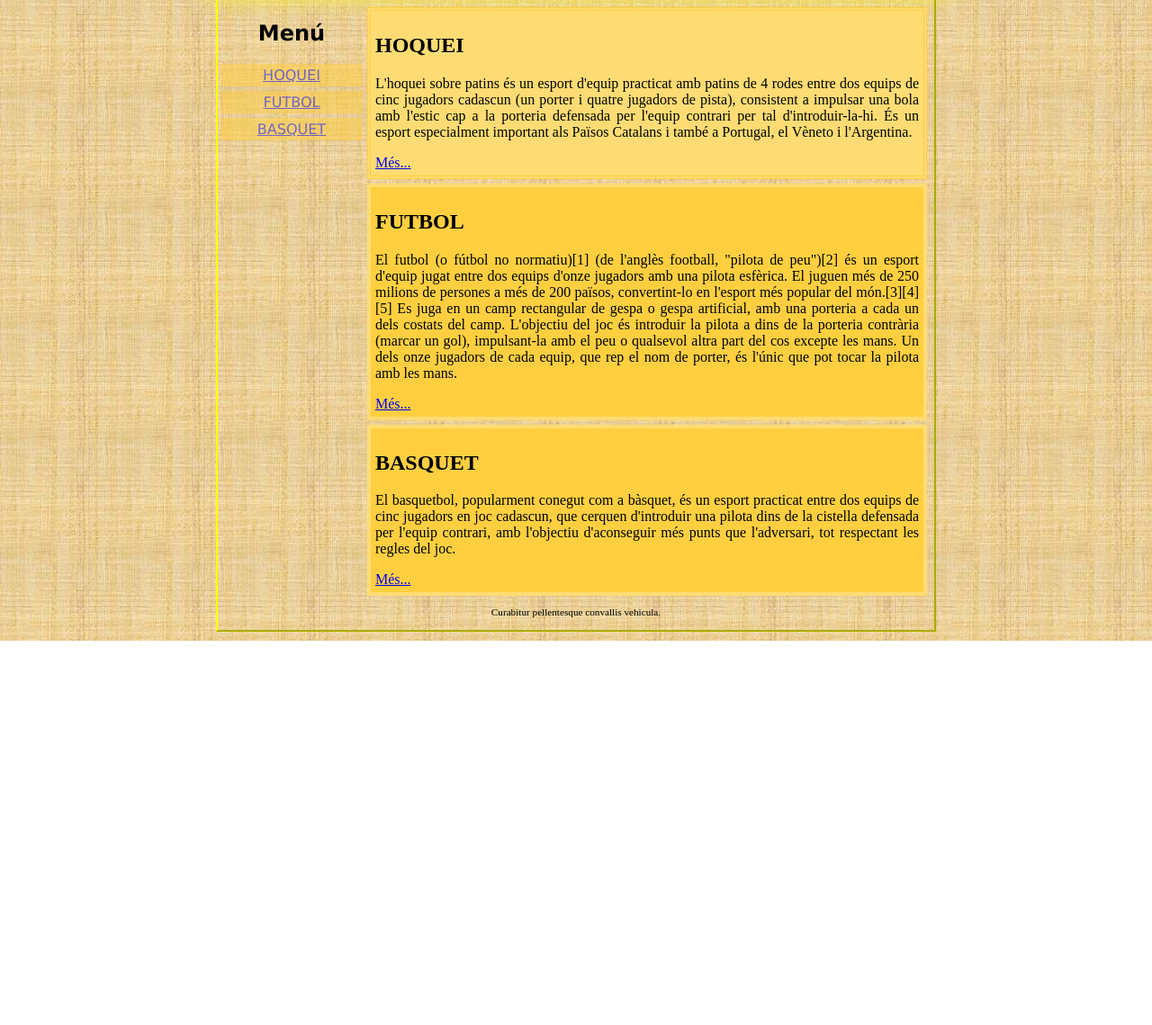
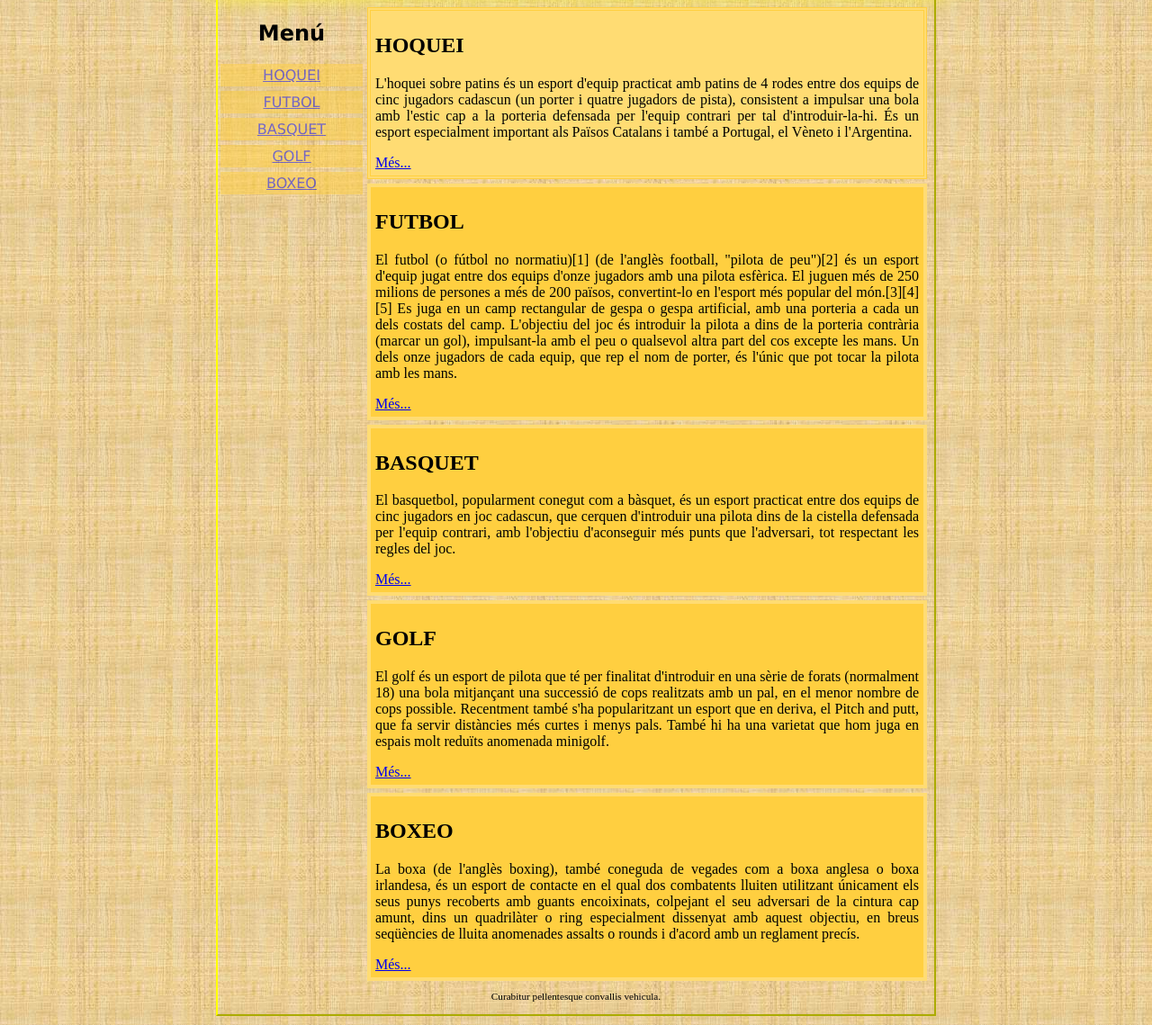
Before and after one commit to fermanben/fermanben.github.io, a plain HTML site: page index.html in a window 1280 px wide. Shown: the part 238-1377 px from the top of the page at 90% size. Before the commit the page ends 950 px from the top, so only its background shows below. Drawn offline with Linux system fonts and the light colour scheme.

Commit message:
Initial commit

```diff
--- a/index.html
+++ b/index.html
@@ -17,6 +17,8 @@
 	<li><a href="index.html">HOQUEI</a></li>
 	<li><a href="index.html">FUTBOL</a></li>
 	<li><a href="index.html">BASQUET</a></li>
+	<li><a href="index.html">GOLF</a></li>
+	<li><a href="index.html">BOXEO</a></li>
 	<a href="html/blog.rss"><img src="html/img/111.png" alt="" /></a>
 </ol>
 </aside>
@@ -36,7 +38,15 @@
 <p> El basquetbol, popularment conegut com a bàsquet, és un esport practicat entre dos equips de cinc jugadors en joc cadascun, que cerquen d'introduir una pilota dins de la cistella defensada per l'equip contrari, amb l'objectiu d'aconseguir més punts que l'adversari, tot respectant les regles del joc. </p><a href="html/pag3.html">Més...</a>
 </article>
 
+<article>
+<h2>GOLF</h2>
+<p> El golf és un esport de pilota que té per finalitat d'introduir en una sèrie de forats (normalment 18) una bola mitjançant una successió de cops realitzats amb un pal, en el menor nombre de cops possible. Recentment també s'ha popularitzant un esport que en deriva, el Pitch and putt, que fa servir distàncies més curtes i menys pals. També hi ha una varietat que hom juga en espais molt reduïts anomenada minigolf. </p><a href="html/pag4.html">Més...</a>
+</article>
 
+<article>
+<h2>BOXEO</h2>
+<p> La boxa (de l'anglès boxing), també coneguda de vegades com a boxa anglesa o boxa irlandesa, és un esport de contacte en el qual dos combatents lluiten utilitzant únicament els seus punys recoberts amb guants encoixinats, colpejant el seu adversari de la cintura cap amunt, dins un quadrilàter o ring especialment dissenyat amb aquest objectiu, en breus seqüències de lluita anomenades assalts o rounds i d'acord amb un reglament precís.</p><a href="html/pag5.html">Més...</a>
+</article>
 </div>
 
 
```
